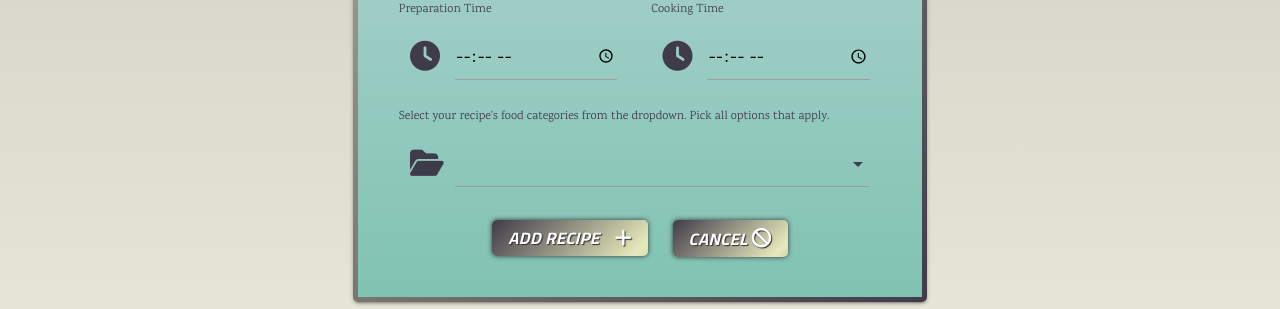
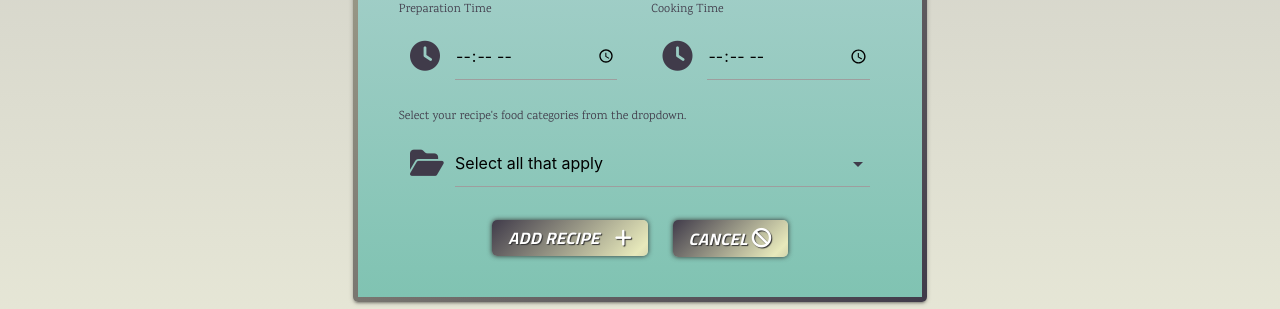
Before and after one commit to boderg/recipe-base, a Flask app: page /add_recipe in a window 1280 px wide. Shown: the part 1203-1512 px from the top of the page. Run offline with Flask 3, Linux system fonts and the light colour scheme; the visitor is signed in with stand-in values (Sample User, id 1); data that the repository does not hold is empty; some libraries are stand-ins or nearby versions.

Commit message:
Edit label on option dropdown

```diff
--- a/templates/add_recipe.html
+++ b/templates/add_recipe.html
@@ -115,11 +115,11 @@
 
                 <!-- select categories -->
                 <div class="col s12">
-                    <label for="category_name">Select your recipe's food categories from the dropdown. Pick all options that apply.</label>
+                    <label for="category_name">Select your recipe's food categories from the dropdown.</label>
                 <div class="input-field col s12">
                     <i class="fas fa-folder-open prefix"></i>
                     <select multiple title="category_name" name="category_name" id="category_name">
-                        <option value="category_name" disabled selected></option>
+                        <option value="" disabled selected>Select all that apply</option>
                         {% for category in categories %}
                             <option value="{{ category.category_name }}">{{ category.category_name.capitalize() }}</option>
                         {% endfor %}
--- a/templates/edit_recipe.html
+++ b/templates/edit_recipe.html
@@ -129,11 +129,11 @@
 
                 <!-- select categories -->
                 <div class="col s12">
-                <label for="category_name">Select your recipe's food categories from the dropdown. Pick all options that apply.</label>
+                <label for="category_name">Select your recipe's food categories from the dropdown.</label>
                 <div class="input-field col s12">
                     <i class="fas fa-folder-open prefix"></i>
                     <select multiple title="category_name" name="category_name" id="category_name">
-                        <option value="category_name" disabled selected></option>
+                        <option value="" disabled selected>Select all that apply</option>
                         {% for category in categories %}
                         {% if category.category_name == recipe.category_name %}
                             <option value="{{ category.category_name }}">{{ category.category_name.capitalize() }}</option>
```
